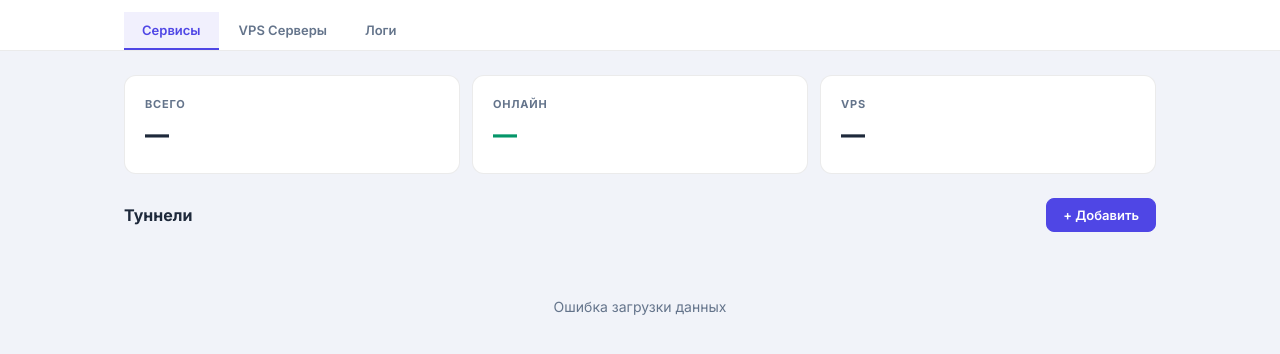
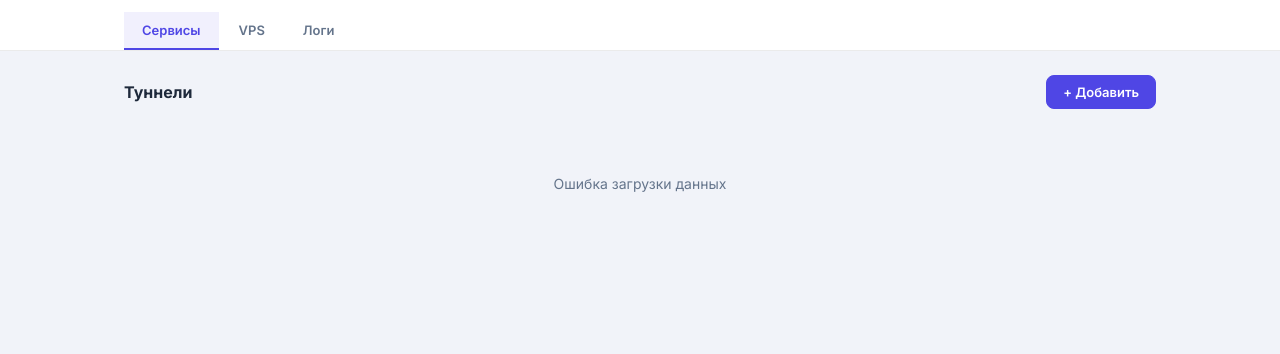
Before and after one commit to l-ptrol/rProxy-web, a Python web app: template templates/index.html in a window 1280 px wide. Shown: the part 62-416 px from the top of the page. Run offline with Jinja, Linux system fonts and the light colour scheme; the template is opened without the code that fills it, so the values that code supplies are empty.

Commit message:
v1.1.3-go: Перенос статистики в бейджи вкладок и удаление плиток🧪🛰️🌊🐚🚤🎭🌔

```diff
--- a/templates/index.html
+++ b/templates/index.html
@@ -146,9 +146,27 @@
         .tabs button:hover { color: var(--text2); }
         .tabs button.active {
             color: var(--accent);
+            background: var(--accent-bg);
             border-bottom-color: var(--accent);
-            background: var(--accent-bg);
-        }
+        }
+
+        .tab-badge {
+            display: inline-flex;
+            align-items: center;
+            justify-content: center;
+            background: var(--accent);
+            color: #fff;
+            font-size: 10px;
+            font-weight: 700;
+            padding: 0 5px;
+            min-width: 18px;
+            height: 18px;
+            border-radius: 9px;
+            margin-left: 6px;
+            transition: all 0.2s;
+        }
+        .tabs button.active .tab-badge { background: var(--accent); color: #fff; }
+        .tab-badge:empty { display: none; }
 
         /* Выпадающее меню */
         .dropdown { position: relative; display: inline-block; }
@@ -687,28 +705,14 @@
     <!-- Табы -->
     <div class="tabs">
         <div class="container">
-            <button data-tab="services" class="active">Сервисы</button>
-            <button data-tab="vps">VPS Серверы</button>
+            <button data-tab="services" class="active">Сервисы <span class="tab-badge" id="b-services"></span></button>
+            <button data-tab="vps">VPS <span class="tab-badge" id="b-vps"></span></button>
             <button data-tab="logs">Логи</button>
         </div>
     </div>
 
     <!-- ==================== СЕРВИСЫ ==================== -->
     <div class="page active" id="page-services">
-        <div class="stats">
-            <div class="stat">
-                <div class="stat-label">Всего</div>
-                <div class="stat-value" id="s-total">—</div>
-            </div>
-            <div class="stat">
-                <div class="stat-label">Онлайн</div>
-                <div class="stat-value" id="s-online" style="color:var(--green)">—</div>
-            </div>
-            <div class="stat">
-                <div class="stat-label">VPS</div>
-                <div class="stat-value" id="s-vps">—</div>
-            </div>
-        </div>
 
         <div class="toolbar">
             <h2>Туннели</h2>
@@ -1127,9 +1131,16 @@
 async function loadStats() {
     try {
         const d = await api('stats');
-        document.getElementById('s-total').textContent = d.services;
-        document.getElementById('s-online').textContent = d.online;
-        document.getElementById('s-vps').textContent = d.vps;
+        const bSvc = document.getElementById('b-services');
+        const bVps = document.getElementById('b-vps');
+
+        if (d.services > 0) {
+            bSvc.textContent = d.online > 0 ? `${d.online}/${d.services}` : d.services;
+        } else {
+            bSvc.textContent = '';
+        }
+
+        bVps.textContent = d.vps > 0 ? d.vps : '';
     } catch(e) {}
 }
 
```
Also changed, not shown: 3 other files.
